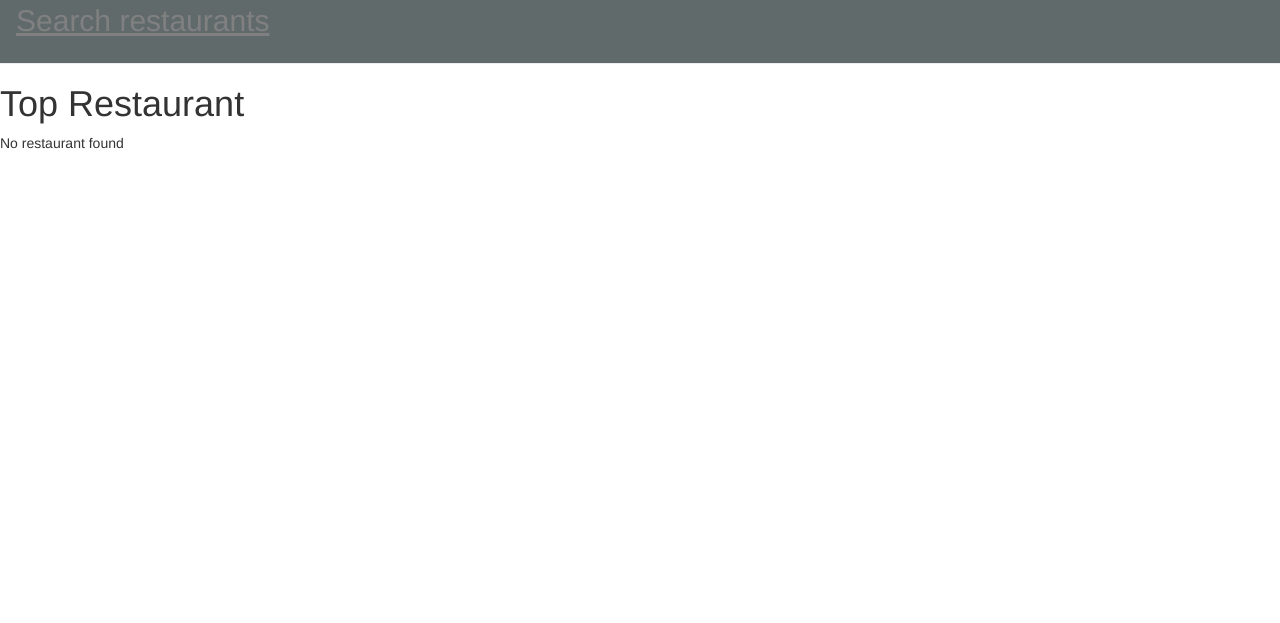
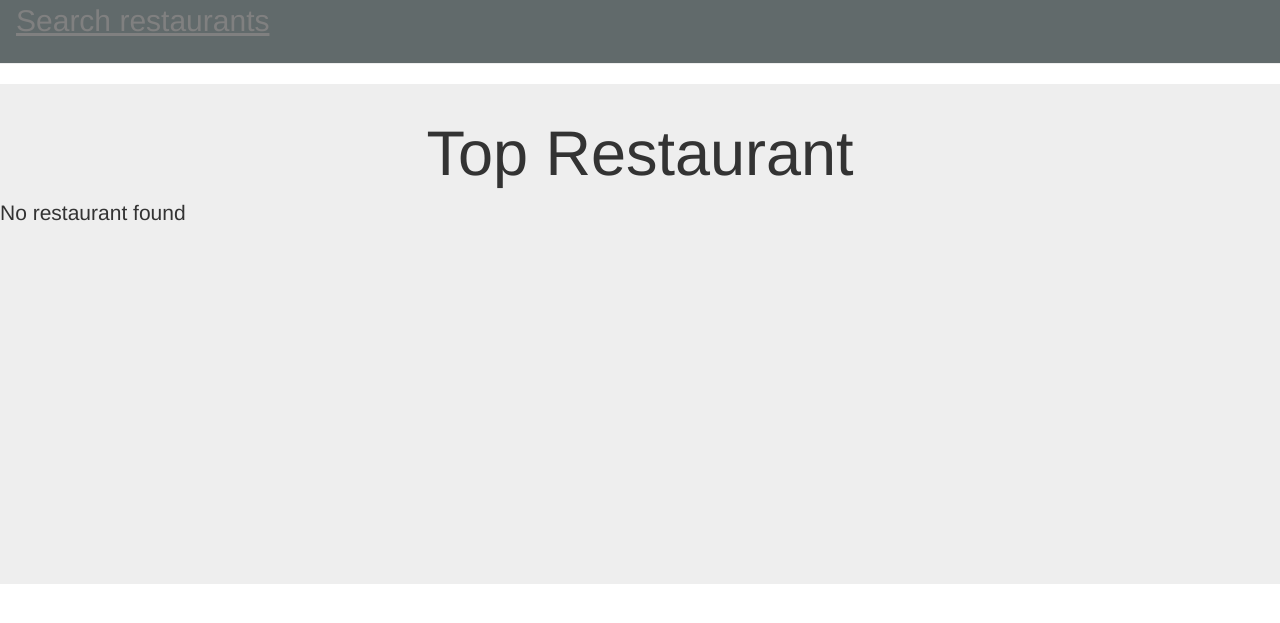
Before and after one commit to JamieStarrCompany/yelp_challenge, a Flask app: page /display_restaurants in a window 1280 px wide. Shown: the top 623 px of the page. Run offline with Flask 2, Linux system fonts and the light colour scheme; some libraries are stand-ins or nearby versions.

Commit message:
Added more styling

```diff
--- a/templates/base.html
+++ b/templates/base.html
@@ -8,6 +8,7 @@
 		{% block styles %}
 		<link href="{{bootstrap_find_resource('css/bootstrap.css', cdn='bootstrap')}}" rel="stylesheet">
 		<link href="{{url_for('.static', filename='nav.css')}}" rel="stylesheet">
+		<link href="{{url_for('.static', filename='background.css')}}" rel="stylesheet">
 
 		{% endblock %}
 
@@ -19,16 +20,9 @@
 			<a href="{{url_for('find_restaurants')}}">Search restaurants</a><hr>
 		</div>
 		{% endblock %}
-
-		{% with messages = get_flashed_messages() %}
-        {% if messages %}
-        <ul>
-            {% for message in messages %}
-            <li>{{ message }}</li>
-            {% endfor %}
-        </ul>
-        {% endif %}
-        {% endwith %}
-		{% block content %}{% endblock %}
+		{% block content %}
+		<div class="jumbotron big-banner" style="height : 500px; padding-top: 15px;">
+		</div>
+		{% endblock %}
 	</body>
 </html>
--- a/templates/display_template.html
+++ b/templates/display_template.html
@@ -1,7 +1,19 @@
 {% extends "base.html" %}
 
 {% block content %}
-	<h1> Top Restaurant </h1>
+<div class="jumbotron big-banner" style="height : 500px; padding-top: 15px;">
+	<div class="container">
+		{% with messages = get_flashed_messages() %}
+        	{% if messages %}
+        		<ul>
+            	{% for message in messages %}
+            	<li>{{ message }}</li>
+            {% endfor %}
+        		</ul>
+        	{% endif %}
+        {% endwith %}
+    </div>
+	<h1 align="center"> Top Restaurant </h1>
 	<div>
 		<p>
 			{% if rest %}
@@ -47,4 +59,5 @@
 
 		</p>
 	</div>
+</div>
 {% endblock %}
--- a/templates/search_template.html
+++ b/templates/search_template.html
@@ -1,7 +1,8 @@
 {% extends "base.html" %}
 
 {% block content %}
-    <h1>Eat in : Arizona</h1>
+<div class="jumbotron big-banner" style="height : 500px; padding-top: 15px;">
+    <h1 align="center">Eat in : Arizona</h1>
     <form action="" method="post" novalidate>
         {{ form.hidden_tag() }}
         <p>
@@ -22,4 +23,5 @@
         </p>
         <p>{{ form.search() }}</p>
     </form>
+</div>
 {% endblock %}
```
